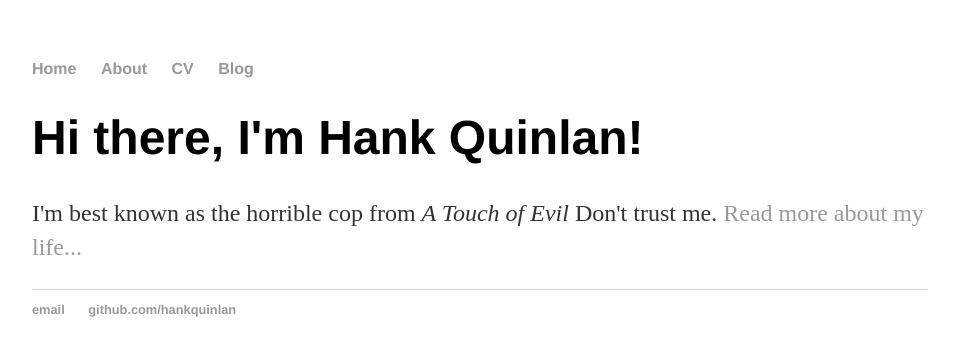
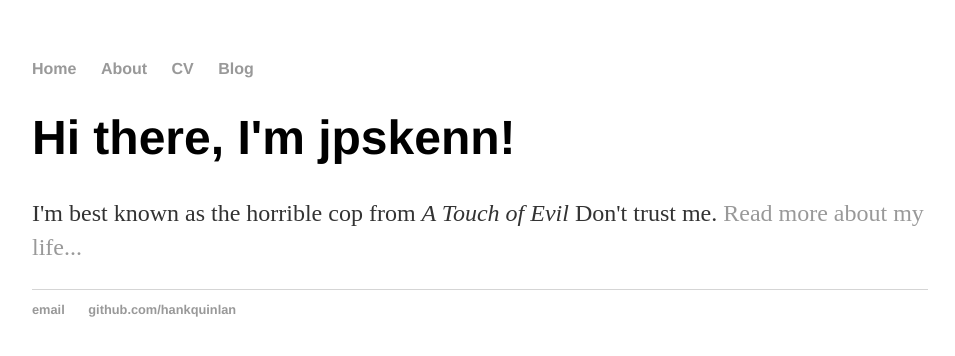
Before and after one commit to jpskenn/jpskenn.github.io, a Jekyll site: the page built from index.html, in a window 1280 px wide. Shown: the top 356 px of the page, without its empty margins (160-1115 px from the left). Built offline with Jekyll 4.4.1, drawn with Linux system fonts in a browser that asks for light colours; a file with an impossible date is left out.

Commit message:
Update index.html

```diff
--- a/index.html
+++ b/index.html
@@ -3,6 +3,6 @@ layout: default
 title: jpskenn on GitHub
 ---
 <div class="blurb">
-	<h1>Hi there, I'm Hank Quinlan!</h1>
+	<h1>Hi there, I'm jpskenn!</h1>
 	<p>I'm best known as the horrible cop from <em>A Touch of Evil</em> Don't trust me. <a href="/about">Read more about my life...</a></p>
 </div><!-- /.blurb -->
```
